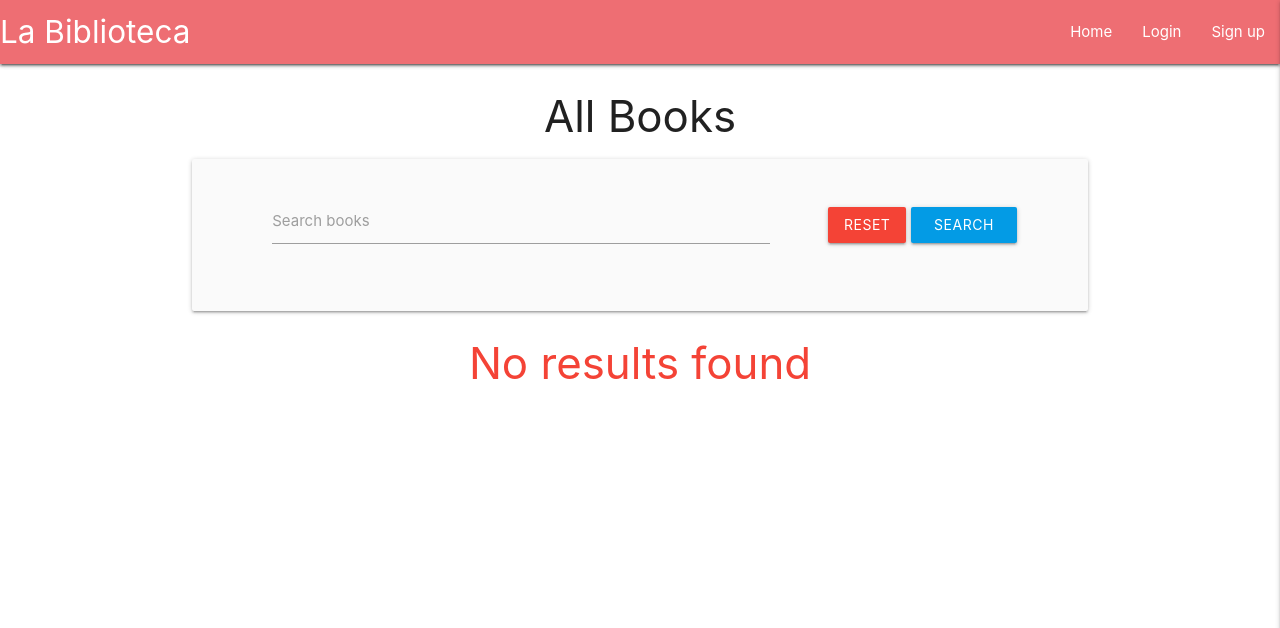
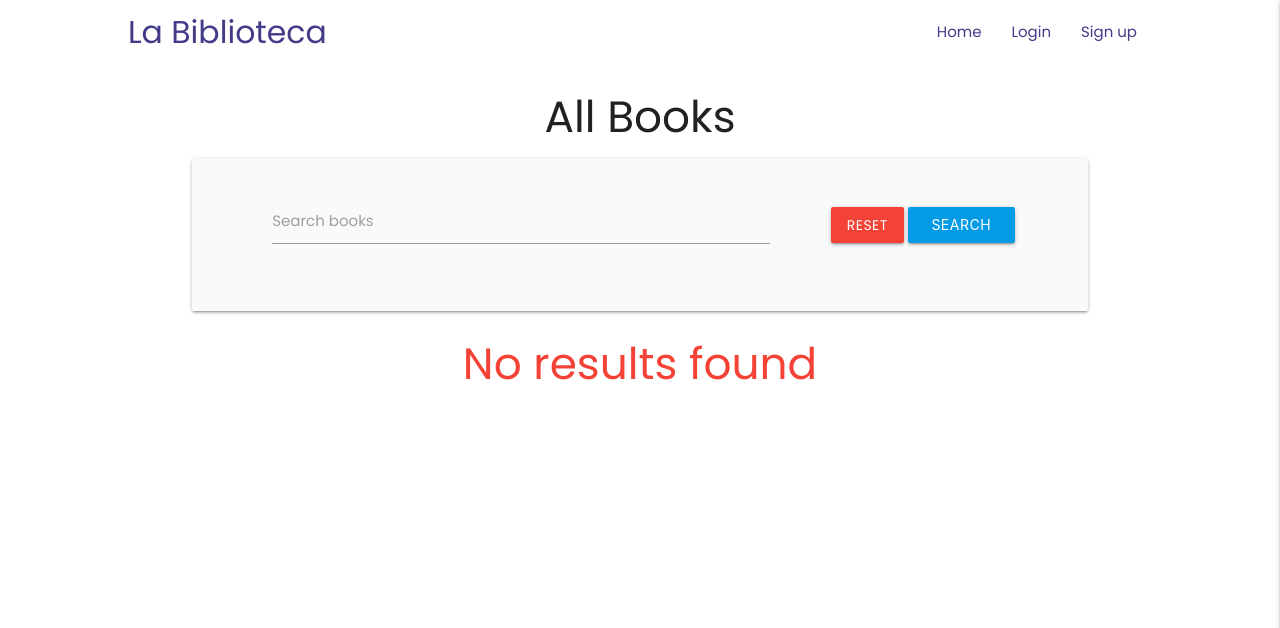
Before and after one commit to CarolinaCobo/la-biblioteca-ms3, a Flask app: page / in a window 1280 px wide. Shown: the top 628 px of the page. Run offline with Flask 2, Linux system fonts and the light colour scheme; data that the repository does not hold is empty; some libraries are stand-ins or nearby versions.

Commit message:
FNavbar formatting and add font across the page

```diff
--- a/static/css/style.css
+++ b/static/css/style.css
@@ -0,0 +1,43 @@
+@import url("https://fonts.googleapis.com/css2?family=Poppins:ital,wght@0,100;0,400;0,500;1,100;1,300;1,500&family=Press+Start+2P&display=swap");
+
+
+* {
+    font-family: "Poppins", sans-serif;
+  }
+
+  body {
+    padding: 0px;
+    margin: 0;
+    overflow-x: hidden;
+}
+
+
+/*  ________________ Navbar Section ________________ */
+
+nav ul a {
+    font-size: 1rem;
+    color: #413B88;
+}
+
+nav ul {
+    margin-right: 10%;
+}
+
+nav .brand-logo  {
+    margin-left: 10%;
+    color: #413B88;
+}
+
+.nav-wrapper{
+
+    background-color: #fff;
+
+
+}
+
+/* Delete shadow in Navbar */
+.z-depth-0 {
+    -webkit-box-shadow: 0 0 0 0 rgba(0, 0, 0, 0), 0 0 0 0 rgba(0, 0, 0, 0);
+    -moz-box-shadow: 0 0 0 0 rgba(0, 0, 0, 0), 0 0 0 0 rgba(0, 0, 0, 0);
+    box-shadow: 0 0 0 0 rgba(0, 0, 0, 0), 0 0 0 0 rgba(0, 0, 0);
+  }
--- a/templates/base.html
+++ b/templates/base.html
@@ -16,15 +16,15 @@
     <link rel="stylesheet" href="{{ url_for('static', filename='css/style.css') }}" type="text/css">
     {% block styles %}
     {% endblock %}
-    <title>La Biblioteca</title>
+    <title class="title">La Biblioteca</title>
 </head>
 
 <body>
     <header>
         <!-- Navbar -->
-        <nav class="navbar">
-            <nav>
-                <div class="nav-wrapper">
+        <nav class="navbar z-depth-0">
+            <nav class="z-depth-0">
+                <div class="z-depth-0 nav-wrapper #ffffff white">
                     <a href="{{ url_for('get_books') }}" class="brand-logo left">La Biblioteca</a>
                     <a href="#" data-target="mobile-demo" class="sidenav-trigger right"><i
                             class="material-icons">menu</i></a>
--- a/templates/books.html
+++ b/templates/books.html
@@ -1,7 +1,9 @@
-{% extends "base.html" %} {% block content %}
+{% extends "base.html" %}
+{% block content %}
 
 <h3 class="center-align">All Books</h3>
 
+<!-- Search bar -->
 <div class="row card-panel grey lighten-5">
   <form action="{{ url_for('search') }}" method="post" class="col s12">
     <div class="row valign-wrapper center-align">
@@ -30,7 +32,7 @@
         <img src="{{ book.book_image }}" alt="Book cover image" />
         <a href="{{ url_for('book_page', book_id=book._id) }}"
           class="btn-floating halfway-fab waves-effect waves-light red hoverable" aria-label="open book review button">
-          <i class="fas fa-book-open"></i>
+          <i></i>
         </a>
       </div>
       <div class="card-content center-align">
```
Also changed, not shown: README.md.
